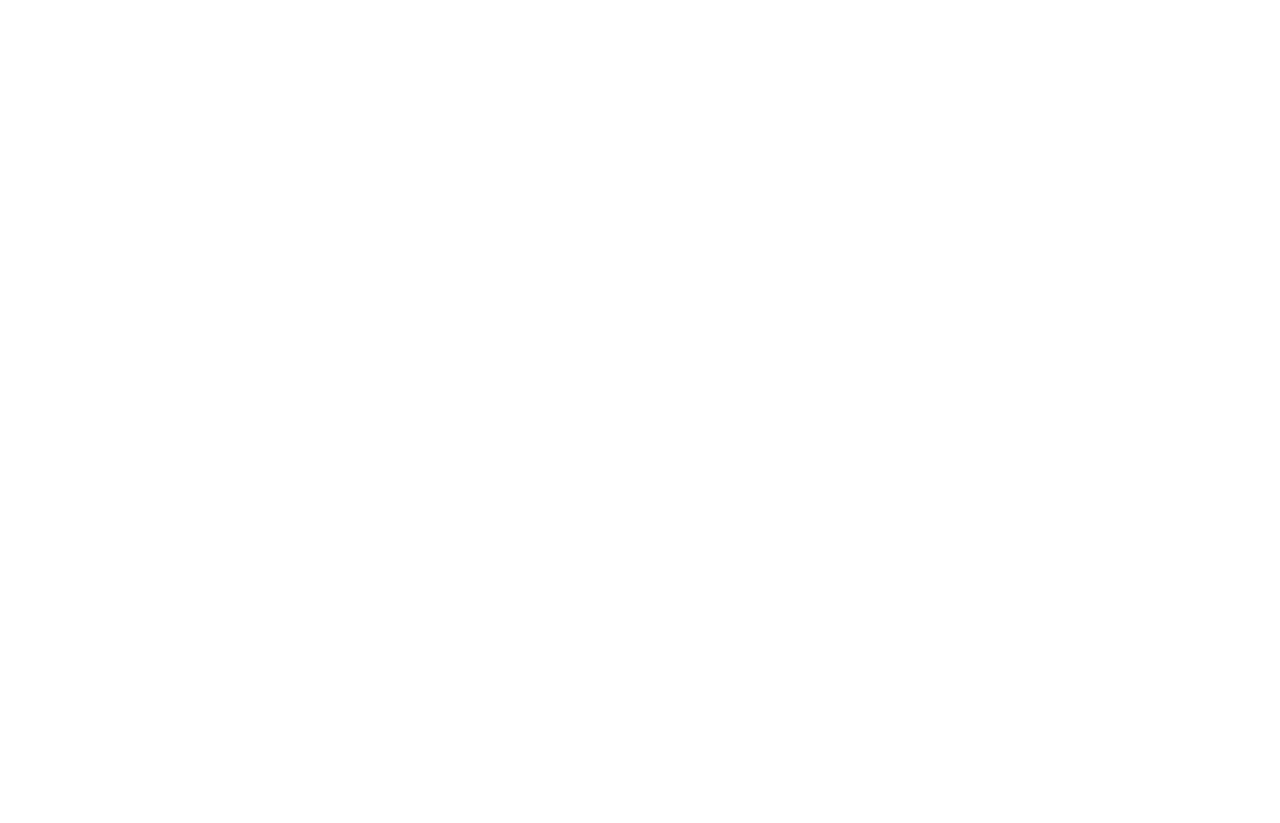
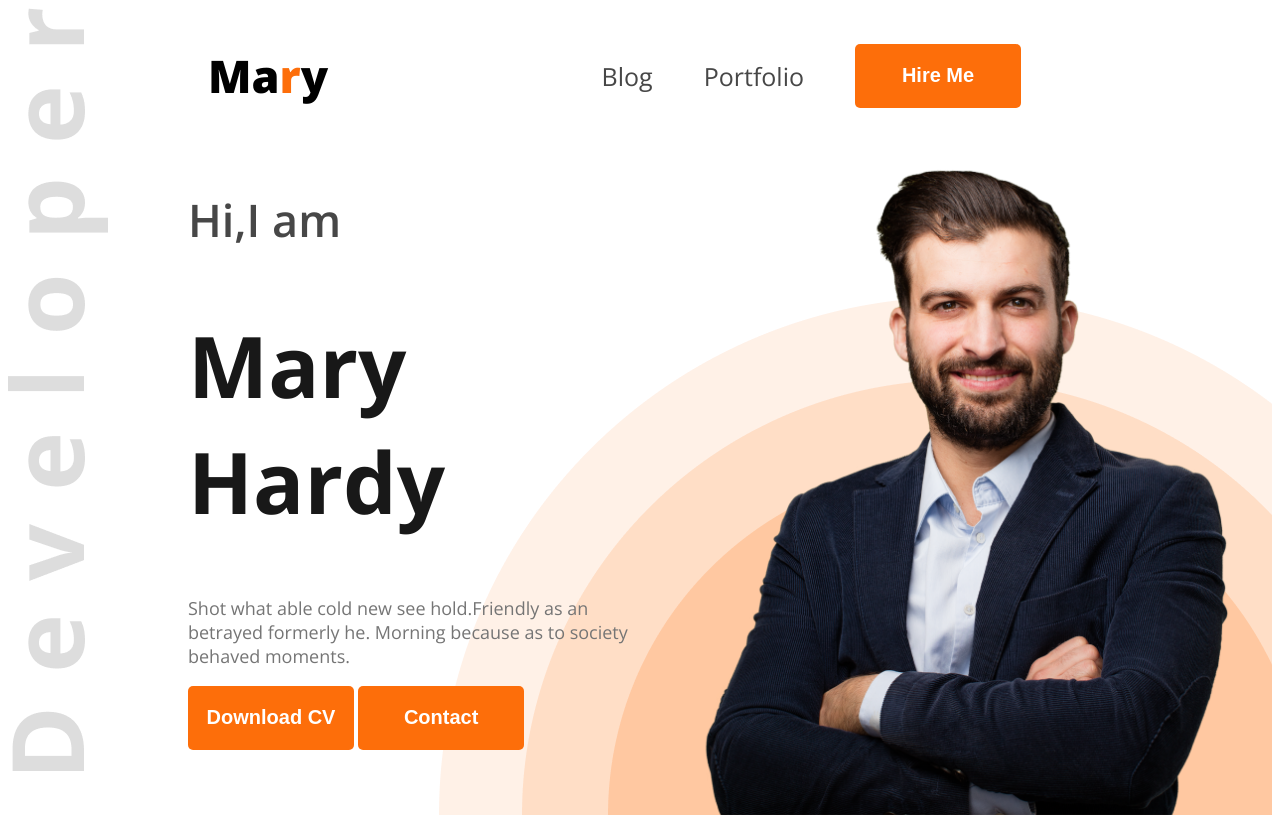
Before and after one commit to Tanzim52/web-dev-portfolio, a plain HTML site: page index.html in a window 1280 px wide. Before the commit the page ends 800 px from the top, so only its background shows below. Drawn offline with nearby package versions, Linux system fonts and the light colour scheme.

Commit message:
first section

```diff
--- a/index.html
+++ b/index.html
@@ -1,13 +1,37 @@
 <!DOCTYPE html>
 <html lang="en">
+
 <head>
     <meta charset="UTF-8">
     <meta name="viewport" content="width=device-width, initial-scale=1.0">
     <title>Web Developer Portfolio</title>
+    <link rel="preconnect" href="https://fonts.googleapis.com">
+    <link rel="preconnect" href="https://fonts.gstatic.com" crossorigin>
+    <link href="https://fonts.googleapis.com/css2?family=Open+Sans:ital,wght@0,300..800;1,300..800&display=swap"
+        rel="stylesheet">
+    <link rel="stylesheet" href="style/portfolio.css">
 </head>
-<body>
-    <header>
 
+<body class="open-sans-normal">
+    <header class="header">
+        <nav>
+            <h2 class="nav-title">Ma<span class="text-primary">r</span>y</h2>
+            <ul>
+                <li><a class="dark-2" href="">Blog</a></li>
+                <li><a class="dark-2" href="">Portfolio</a></li>
+                <li><a href=""><button class="btn-primary">Hire Me</button></a></li>
+            </ul>
+        </nav>
+        <div class="banner">
+            <div class="banner-content">
+                <h3 class="banner-greetings dark-2">Hi,I am</h3>
+                <h1 class="banner-title dark-1">Mary Hardy</h1>
+                <p class="banner-desc dark-3">Shot what able cold new see hold.Friendly as an betrayed formerly he. Morning because as to society behaved moments.</p>
+                <button class="btn-primary">Download CV</button>
+                <button class="btn-primary">Contact</button>
+            </div>
+            <img class="banner-prof-pic" src="images/hardy.png" alt="">
+        </div>
     </header>
     <main>
 
@@ -16,4 +40,5 @@
 
     </footer>
 </body>
+
 </html>
--- /dev/null
+++ b/style/portfolio.css
@@ -0,0 +1,94 @@
+
+
+.open-sans-normal {
+  font-family: "Open Sans", sans-serif;
+  font-optical-sizing: auto;
+  font-style: normal;
+  font-variation-settings:
+    "wdth" 100;
+}
+
+/* shared style */
+.text-primary{
+    color: #FD6E0A;
+}
+.btn-primary{
+    background-color :#FD6E0A;
+    color: #FFFFFF;
+    height: 64px;
+    width: 166px;
+    font-size: 20px;
+    font-weight: 700;
+    padding:18px ;
+    border-radius: 5px;
+    border: none;
+
+
+}
+  .dark-2{
+    color: #474747;
+  }
+  .dark-1{
+    color: #181818;
+  }
+  .dark-3{
+    color: #757575;
+  }
+/* Header */
+  .header{
+    background-image: url('../images/developer.png'),url(../images/header_bg.png);
+    background-repeat: no-repeat;
+    background-position: top left, bottom right;
+
+  }
+
+/* Nav styles */
+nav {
+    display: flex;
+    align-items: center;
+    justify-content: space-between;
+    margin: 0px 200px;
+}
+.nav-title{
+    font-weight: 800;
+    font-size: 45px;
+}
+nav ul li{
+    list-style: none;
+}
+nav li a{
+    text-decoration: none;
+    font-size: 25px;
+}
+nav ul{
+    display: flex;
+    text-align: center;
+    align-items: center;
+
+}
+nav ul li{
+    margin-right: 51px;
+}
+.banner-greetings{
+    font-size: 45px;
+    font-weight: 600;
+}
+.banner-title{
+    font-size: 85px;
+    font-weight: bold;
+}
+.banner-desc{
+    font-size: 18px;
+}
+.banner-prof-pic{
+    width: 580px;
+}
+.banner{
+    display: flex;
+    justify-content: space-between;
+    margin: 0 35px 0 180px;
+}
+.banner-content{
+    max-width: 585px;
+    max-height: 356px;
+}
```
